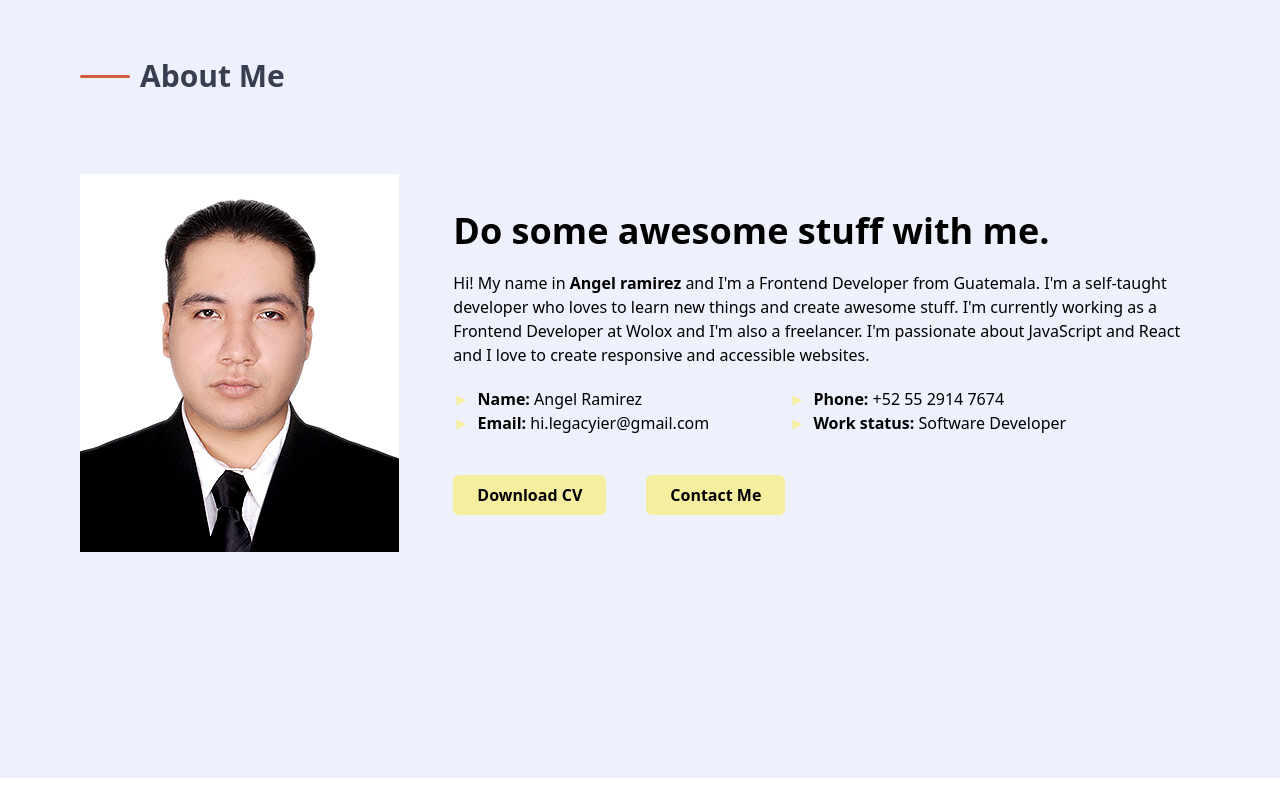
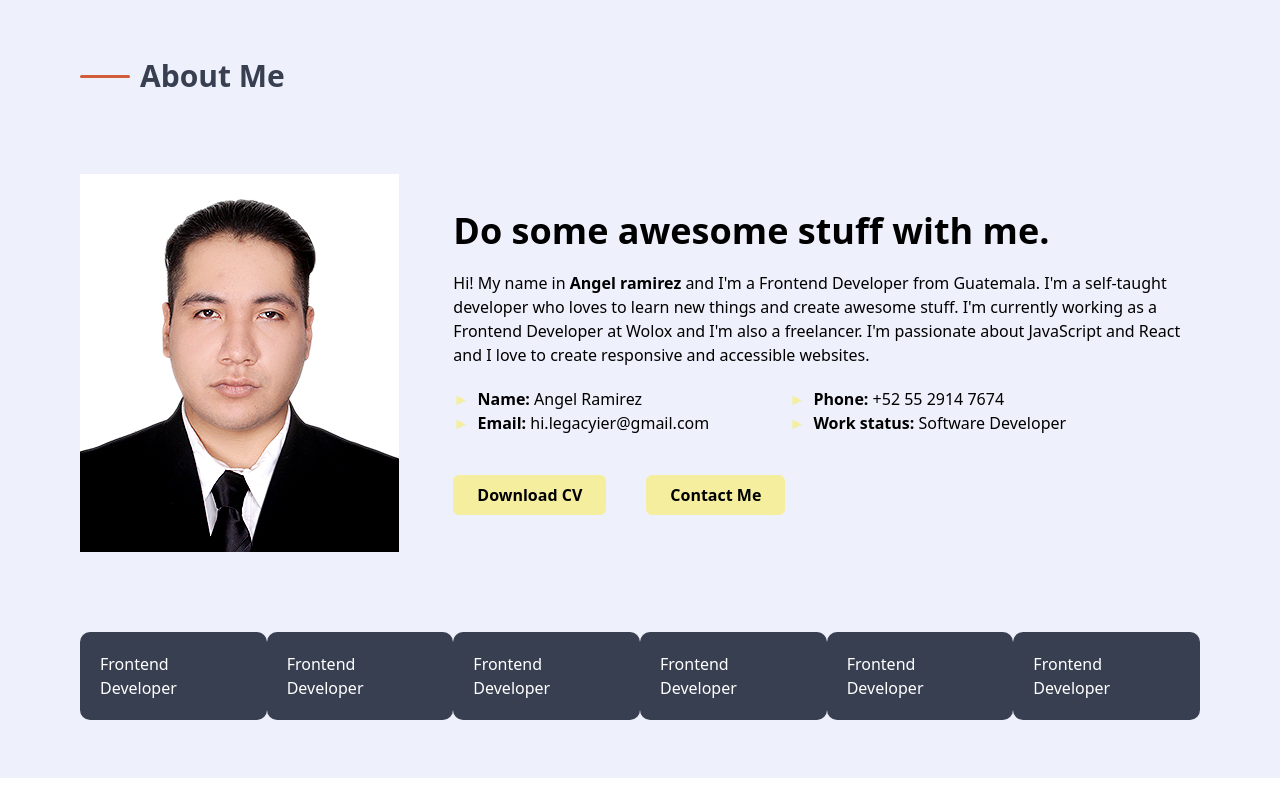
Before and after one commit to ImJars/ViteSpline, a React (Vite) app in the folder ViteSpline/: page / in a window 1280 px wide. Shown: the part 822-1622 px from the top of the page. Before the commit the page ends 1600 px from the top, so only its background shows below. Built offline with nearby package versions, Linux system fonts and the light colour scheme.

Commit message:
Update About_idea

```diff
--- a/ViteSpline/src/about.jsx
+++ b/ViteSpline/src/about.jsx
@@ -2,6 +2,7 @@ import React from 'react'
 import Title_component from './components/title_component'
 import Img from '../src/assets/me.jpg'
 import About_text from './components/about_text'
+import About_card from './components/about_card'
 
 function About() {
     return (
@@ -86,6 +87,28 @@ function About() {
                             </div>
                         </div>
                     </div>
+                    <section
+                        className='flex w-full justify-around'
+                    >
+                        <About_card
+                            title='Frontend Developer'
+                        />
+                        <About_card
+                            title='Frontend Developer'
+                        />
+                        <About_card
+                            title='Frontend Developer'
+                        />
+                        <About_card
+                            title='Frontend Developer'
+                        />
+                        <About_card
+                            title='Frontend Developer'
+                        />
+                        <About_card
+                            title='Frontend Developer'
+                        />
+                    </section>
                 </div>
             </section>
         </>
--- /dev/null
+++ b/ViteSpline/src/components/about_card.jsx
@@ -0,0 +1,20 @@
+import React from 'react'
+import styled from 'styled-components'
+
+const Card = styled.div`
+    background-color: #373F51;
+    border-radius: 10px;
+    padding: 20px;
+    color: #fff;
+`
+function About_card({ title }) {
+  return (
+    <>
+        <Card>
+            <h1>{ title }</h1>
+        </Card>
+    </>
+  )
+}
+
+export default About_card
```
